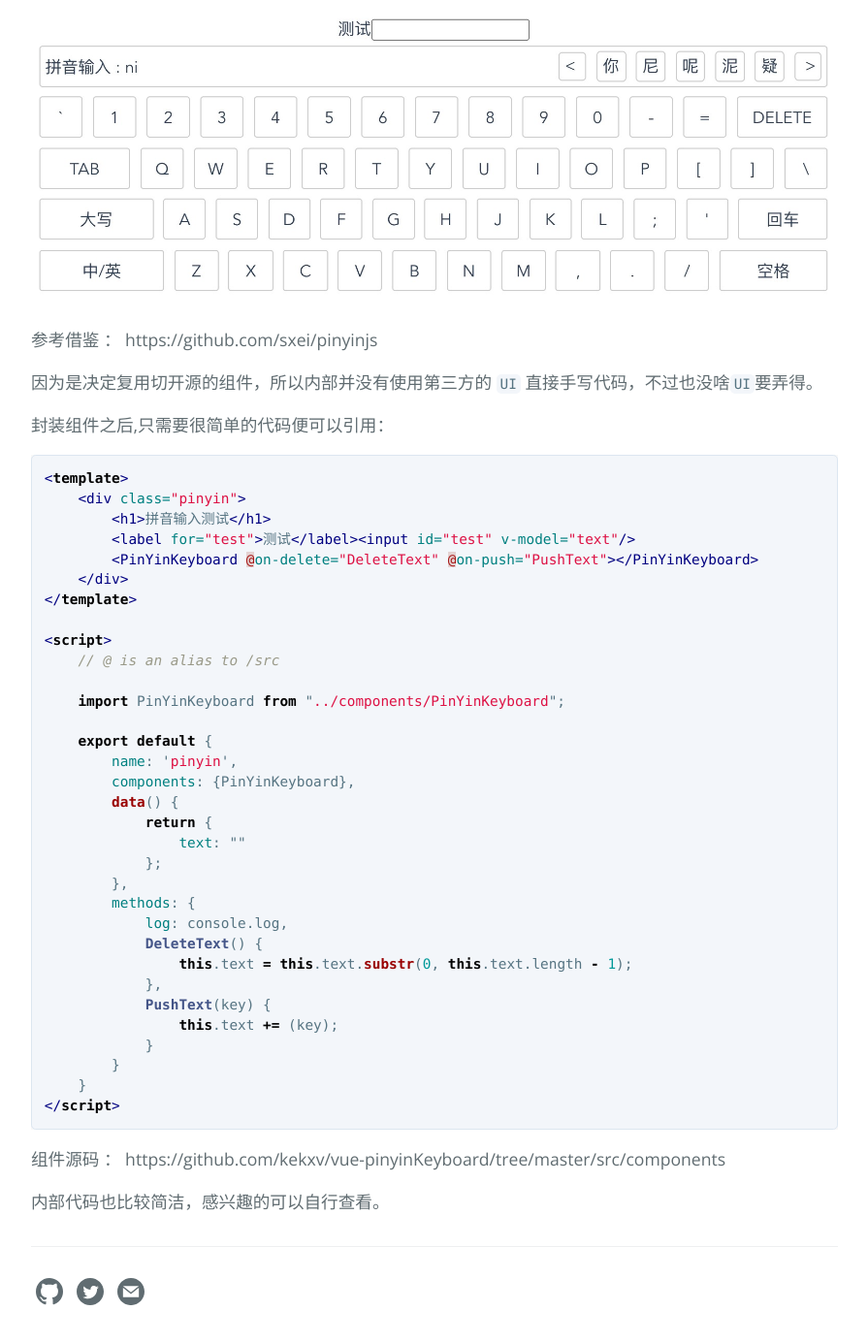
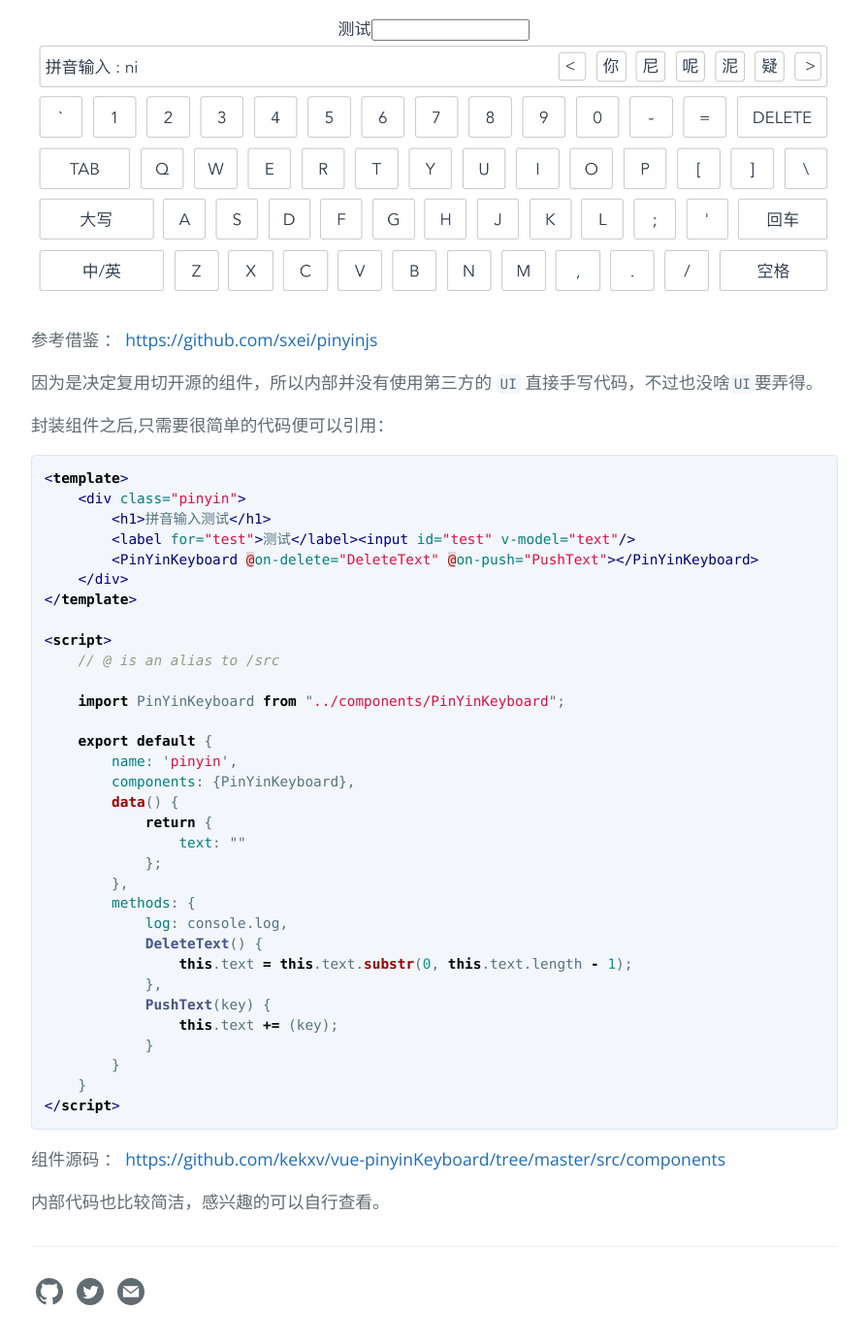
Before and after one commit to kekxv/kekxv.github.io, a Jekyll site: the page built from _posts/2020-07-02-vue网页简单拼音输入法.md, in a window 1280 px wide and 1400 px high, scrolled down 1377 px. Shown: the top 1385 px of the window at 97% size, without its empty margins (192-1087 px from the left). Built offline with Jekyll 4.4.1, drawn with Linux system fonts in a browser that asks for light colours; part of the change alters nothing that is shown.

Commit message:
Vue 拼音组件

````diff
--- a/_posts/2020-07-02-vue网页简单拼音输入法.md
+++ b/_posts/2020-07-02-vue网页简单拼音输入法.md
@@ -24,7 +24,7 @@ author: "kekxv"
 
 ![Vue Input Keyboard](/assets/imgs/3C63AA68-C9FF-47D2-8217-D1EC1A770513.png)
 
-参考借鉴 ： https://github.com/sxei/pinyinjs
+参考借鉴 ： [https://github.com/sxei/pinyinjs](https://github.com/sxei/pinyinjs)
 
 因为是决定复用切开源的组件，所以内部并没有使用第三方的 `UI` 直接手写代码，不过也没啥`UI`要弄得。
 
@@ -65,6 +65,6 @@ author: "kekxv"
 </script>
 ```
 
-组件源码 ： https://github.com/kekxv/vue-pinyinKeyboard/tree/master/src/components
+组件源码 ： [https://github.com/kekxv/vue-pinyinKeyboard/tree/master/src/components](https://github.com/kekxv/vue-pinyinKeyboard/tree/master/src/components)
 
 内部代码也比较简洁，感兴趣的可以自行查看。
````
